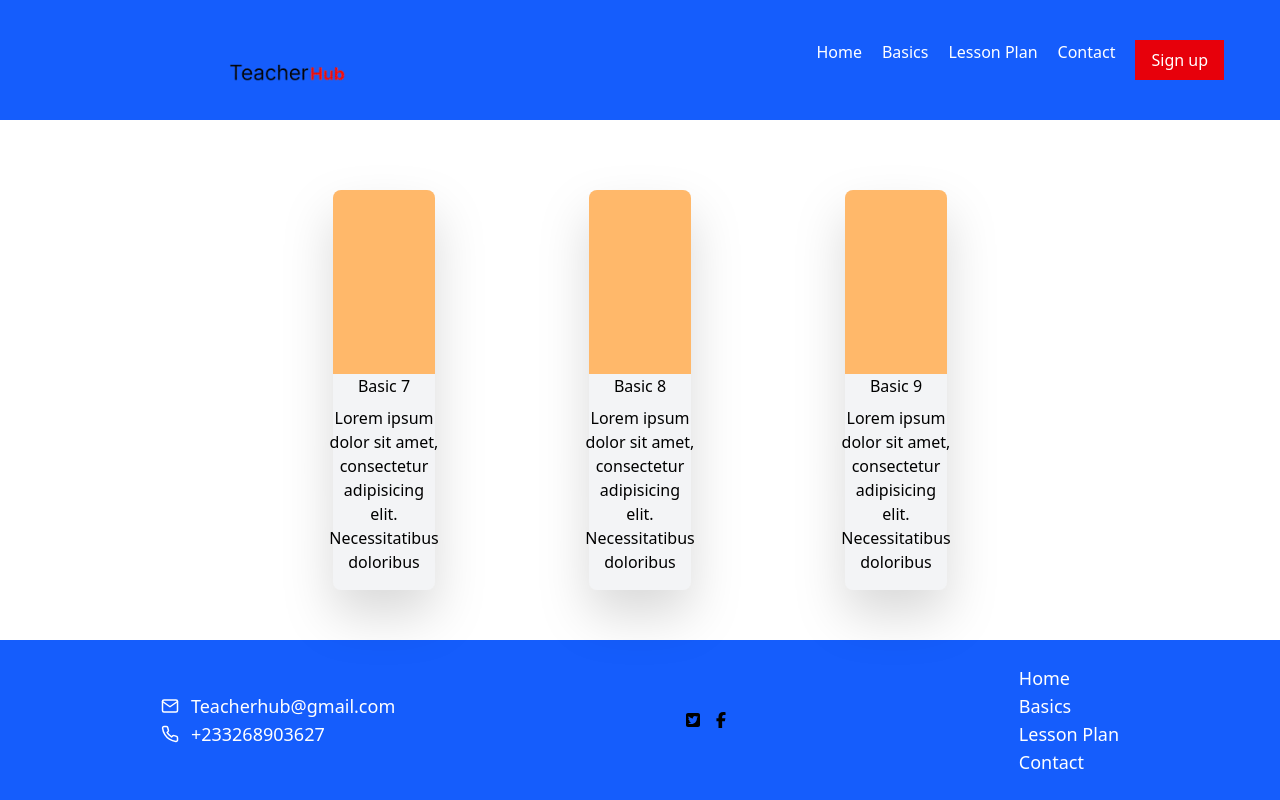
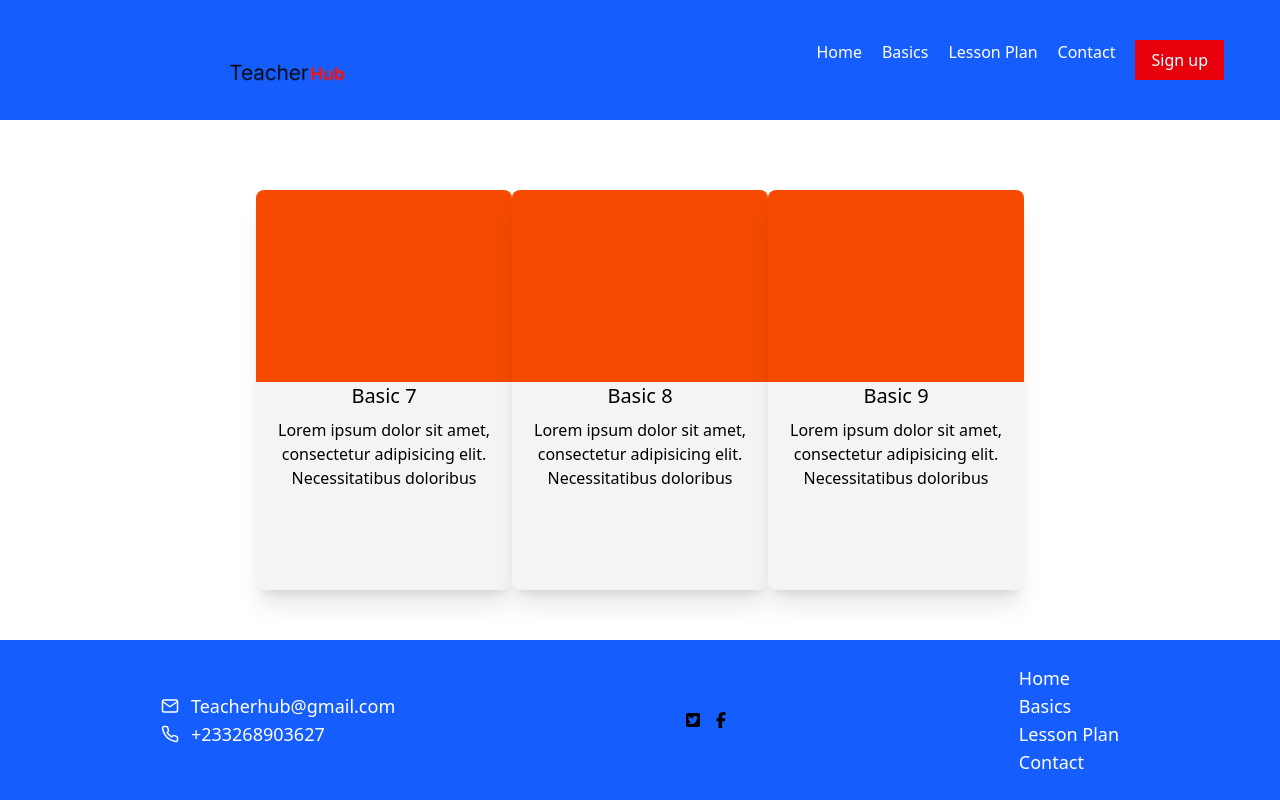
Before and after one commit to azongoismail/Teacher-Companion-React-App, a React (Vite) app: page /basics in a window 1280 px wide. Built offline with nearby package versions, Linux system fonts and the light colour scheme.

Commit message:
changed the basics cards styling

```diff
--- a/src/Pages/Basics.jsx
+++ b/src/Pages/Basics.jsx
@@ -7,15 +7,10 @@ const Basics = () => {
   return (
     <div className='flex flex-1 flex-col items-center justify-center mx-auto  sm:flex-col sm:justify-center md:flex-row
    lg:flex-row lg:w-[60%]'>
-      <Link to='/basicSev' className='flex justify-center lg:w-[100vw]'>
-      <BasicsCard basic="Basic 7"/>
-      </Link>
-      <Link to='/basic8' className='flex justify-center lg:w-[100vw]'>
-      <BasicsCard basic="Basic 8"/>
-      </Link>
-      <Link to='/basic9' className='flex justify-center lg:w-[100vw]'>
-      <BasicsCard basic="Basic 9"/>
-      </Link>
+      <BasicsCard basic="Basic 7" src="/basicSev" />
+      <BasicsCard basic="Basic 8" src="/basic8"/>
+      <BasicsCard basic="Basic 9" src="/basic9"/>
+
     </div>
   )
 }
--- a/src/components/Basics.jsx
+++ b/src/components/Basics.jsx
@@ -1,13 +1,14 @@
 import React from 'react'
+import { Link } from 'react-router-dom'
 
 
-const BasicsCard = ({basic}) => {
+const BasicsCard = ({basic, src}) => {
 
   return(
     <>
-    <div className='flex flex-col items-center justify-between mt-5 pb-4 text-center w-[50vw] drop-shadow-2xl h-[20vh] bg-gray-100 rounded-lg sm:flex md:flex md:w-[40%] md:h-[40%] lg:h-[50vh] lg:w-[40%]' >
-        <div className='bg-orange-300 h-[50%] w-full rounded-t-lg md:h-[50%] '></div>
-        <h1 className='mb-2'>{ basic} </h1>
+    <div className='flex flex-col items-center justify-start mt-5 pb-4 text-center w-[50vw] shadow-xl h-[20vh] bg-gray-100 rounded-lg sm:flex md:flex md:w-[40%] md:h-[40%] lg:h-[50vh] lg:w-[40%]' >
+        <div className='bg-orange-600 h-[50%] w-full rounded-t-lg md:h-[50%] '></div>
+        <h1 className='mb-2 text-xl'><Link to={src}>{ basic}</Link> </h1>
       <p className='mt-0'>Lorem ipsum dolor sit amet, consectetur adipisicing elit. Necessitatibus doloribus </p>
     </div>
     </>
--- a/src/components/LessonPlanCard.jsx
+++ b/src/components/LessonPlanCard.jsx
@@ -10,7 +10,7 @@ const LessonPlanCard = ({subject, src}) => {
    <div className='bg-orange-600 w-[100%] h-[50%] rounded-t-lg'>
 
    </div>
-    <h2 className='text-xl font-open-sans color-red-600'><Link to={src}>{subject}</Link></h2>
+    <h2 className='text-xl font-open-sans '><Link to={src}>{subject}</Link></h2>
    </div>
    </>
   )
```
